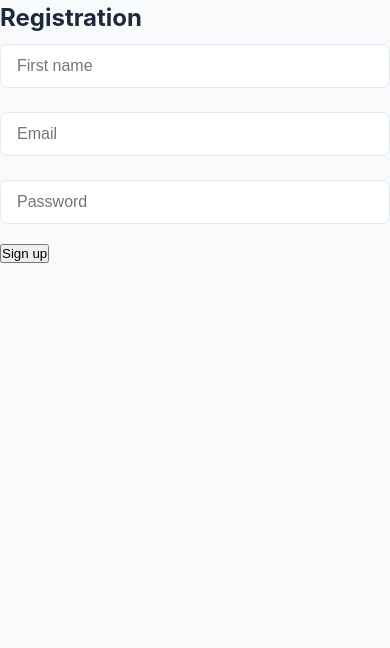
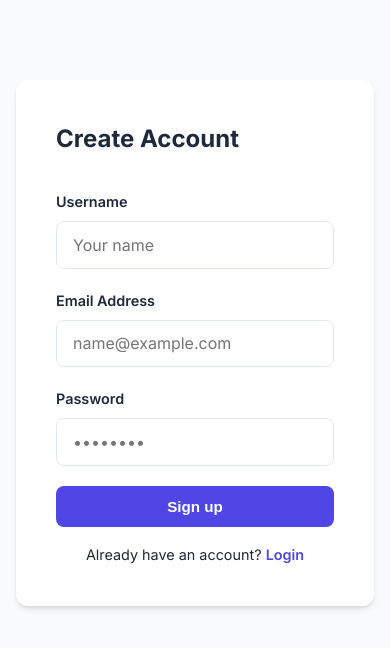
Before and after one commit to Zilvis92/flashcardsApp, a React (Vite) app in the folder frontend/: page /register in a window 390 px wide. Shown: the top 648 px of the page. Built offline with nearby package versions, Linux system fonts and the light colour scheme; no server answers.

Commit message:
style: Refactor global styles, update component layouts, and enhance responsiveness with new CSS utilities.

```diff
--- a/frontend/src/api/client.js
+++ b/frontend/src/api/client.js
@@ -6,9 +6,9 @@ const API = axios.create({
 
 // automaticly add JWT token to every call, if it is
 API.interceptors.request.use((config) => {
-    const user = JSON.parse(localStorage.getItem('userInfo'));
-    if (user && user.token) {
-        config.headers.Authorization = `Bearer ${user.token}`;
+    const token = localStorage.getItem('token');
+    if (token) {
+        config.headers.Authorization = `Bearer ${token}`;
     }
     return config;
 });
--- a/frontend/src/components/Login.jsx
+++ b/frontend/src/components/Login.jsx
@@ -1,6 +1,6 @@
 import React, { useState, useContext } from 'react';
 import { AuthContext } from '../context/AuthContext';
-import { useNavigate } from 'react-router-dom';
+import { useNavigate, Link } from 'react-router-dom';
 
 const Login = () => {
   const [formData, setFormData] = useState({ username: '', email: '', password: '' });
@@ -19,12 +19,35 @@ const Login = () => {
   };
 
   return (
-    <form onSubmit={handleSubmit}>
-      <h2>Log in</h2>
-      <input type="email" placeholder="Email" onChange={(e) => setFormData({...formData, email: e.target.value})} required />
-      <input type="password" placeholder="Password" onChange={(e) => setFormData({...formData, password: e.target.value})} required />
-      <button type="submit">Sign in</button>
-    </form>
+    <div className="auth-wrapper">
+      <div className="form-card auth-card">
+        <form onSubmit={handleSubmit}>
+          <h2 className="mb-2">Log in</h2>
+          <div className="input-group">
+            <label className="input-label">Email Address</label>
+            <input
+              type="email"
+              placeholder="name@example.com"
+              onChange={(e) => setFormData({...formData, email: e.target.value})}
+              required
+            />
+          </div>
+          <div className="input-group">
+            <label className="input-label">Password</label>
+            <input
+              type="password"
+              placeholder="••••••••"
+              onChange={(e) => setFormData({...formData, password: e.target.value})}
+              required
+            />
+          </div>
+          <button type="submit" className="btn btn-primary btn-full">Sign in</button>
+          <p className="mt-1" style={{ textAlign: 'center', fontSize: '0.9rem' }}>
+            Don't have an account? <Link to="/register" className="text-link">Register</Link>
+          </p>
+        </form>
+      </div>
+    </div>
   );
 };
 
--- a/frontend/src/components/Register.jsx
+++ b/frontend/src/components/Register.jsx
@@ -1,6 +1,6 @@
 import React, { useState, useContext } from 'react';
 import { AuthContext } from '../context/AuthContext';
-import { useNavigate } from 'react-router-dom';
+import { useNavigate, Link } from 'react-router-dom';
 
 const Register = () => {
   const [formData, setFormData] = useState({ username: '', email: '', password: '' });
@@ -19,13 +19,44 @@ const Register = () => {
   };
 
   return (
-    <form onSubmit={handleSubmit}>
-      <h2>Registration</h2>
-      <input type="text" placeholder="First name" onChange={(e) => setFormData({...formData, username: e.target.value})} required />
-      <input type="email" placeholder="Email" onChange={(e) => setFormData({...formData, email: e.target.value})} required />
-      <input type="password" placeholder="Password" onChange={(e) => setFormData({...formData, password: e.target.value})} required />
-      <button type="submit">Sign up</button>
-    </form>
+    <div className="auth-wrapper">
+      <div className="form-card auth-card">
+        <form onSubmit={handleSubmit}>
+          <h2 className="mb-2">Create Account</h2>
+          <div className="input-group">
+            <label className="input-label">Username</label>
+            <input
+              type="text"
+              placeholder="Your name"
+              onChange={(e) => setFormData({...formData, username: e.target.value})}
+              required
+            />
+          </div>
+          <div className="input-group">
+            <label className="input-label">Email Address</label>
+            <input
+              type="email"
+              placeholder="name@example.com"
+              onChange={(e) => setFormData({...formData, email: e.target.value})}
+              required
+            />
+          </div>
+          <div className="input-group">
+            <label className="input-label">Password</label>
+            <input
+              type="password"
+              placeholder="••••••••"
+              onChange={(e) => setFormData({...formData, password: e.target.value})}
+              required
+            />
+          </div>
+          <button type="submit" className="btn btn-primary btn-full">Sign up</button>
+          <p className="mt-1" style={{ textAlign: 'center', fontSize: '0.9rem' }}>
+            Already have an account? <Link to="/login" className="text-link">Login</Link>
+          </p>
+        </form>
+      </div>
+    </div>
   );
 };
 
--- a/frontend/src/context/AuthContext.jsx
+++ b/frontend/src/context/AuthContext.jsx
@@ -21,8 +21,16 @@ export const AuthProvider = ({ children }) => {
     setUser({ token: res.data.token });
   };
 
-  const register = async (username, email, password) => {
-    await api.post('/users/register', { username, email, password });
+ const register = async (username, email, password) => {
+    try {
+      const res = await api.post('/users/register', { username, email, password });
+      localStorage.setItem('token', res.data.token);
+      setUser(res.data);
+      console.log('Response status:', res.status);
+    } catch (err) {
+      console.error("Register error:", err.response?.data || err.message);
+      throw err;
+    }
   };
 
   const logout = () => {
--- a/frontend/src/index.css
+++ b/frontend/src/index.css
@@ -1,3 +1,5 @@
+@import url('https://fonts.googleapis.com/css2?family=Inter:wght@400;600;700;800&display=swap');
+
 :root {
   --primary: #4f46e5;
   --primary-hover: #4338ca;
@@ -6,28 +8,23 @@
   --text-main: #1e293b;
   --text-muted: #64748b;
   --danger: #ef4444;
-  --success: #22c55e;
+  --danger-hover: #dc2626;
   --radius: 12px;
   --shadow: 0 4px 6px -1px rgb(0 0 0 / 0.1), 0 2px 4px -2px rgb(0 0 0 / 0.1);
-  --transition: all 0.3s ease;
+  --transition: all 0.2s cubic-bezier(0.4, 0, 0.2, 1);
 }
 
-* {
-  box-sizing: border-box;
-  margin: 0;
-  padding: 0;
+* { box-sizing: border-box; margin: 0; padding: 0; }
+
+body {
+  font-family: 'Inter', sans-serif;
+  background-color: var(--bg);
+  color: var(--text-main);
+  line-height: 1.6;
 }
 
-body {
-  font-family: 'Inter', system-ui, -apple-system, sans-serif;
-  background-color: var(--bg);
-  color: var(--text-main);
-  line-height: 1.5;
-}
-
-/* Bendriniai konteineriai */
 .container {
-  max-width: 1000px;
+  max-width: 1100px;
   margin: 0 auto;
   padding: 2rem;
 }
@@ -42,7 +39,7 @@ body {
   box-shadow: var(--shadow);
   position: sticky;
   top: 0;
-  z-index: 100;
+  z-index: 1000;
 }
 
 .nav-logo {
@@ -50,16 +47,22 @@ body {
   font-weight: 800;
   color: var(--primary);
   text-decoration: none;
+  display: flex;
+  align-items: center;
+  gap: 0.5rem;
 }
 
-/* Kortelės (Decks) */
+.nav-links { display: flex; gap: 1rem; align-items: center; }
+
+/* Grid Sistema */
 .grid {
   display: grid;
-  grid-template-columns: repeat(auto-fill, minmax(280px, 1fr));
+  grid-template-columns: repeat(auto-fill, minmax(300px, 1fr));
   gap: 1.5rem;
   margin-top: 2rem;
 }
 
+/* Kortelės */
 .card {
   background: var(--card-bg);
   padding: 1.5rem;
@@ -67,63 +70,151 @@ body {
   box-shadow: var(--shadow);
   transition: var(--transition);
   border: 1px solid #e2e8f0;
+  display: flex;
+  flex-direction: column;
+  justify-content: space-between;
 }
 
 .card:hover {
-  transform: translateY(-5px);
+  transform: translateY(-4px);
   box-shadow: 0 10px 15px -3px rgb(0 0 0 / 0.1);
 }
 
-/* Formos */
-.form-group {
+.card-title { font-size: 1.25rem; font-weight: 700; color: var(--text-main); margin-bottom: 0.5rem; }
+.card-text { color: var(--text-muted); font-size: 0.95rem; margin-bottom: 1.5rem; }
+
+/* Formos ir Input */
+.form-card {
   background: var(--card-bg);
-  padding: 2rem;
+  padding: 2.5rem;
   border-radius: var(--radius);
   box-shadow: var(--shadow);
+  width: 100%;
   margin-bottom: 2rem;
 }
 
+.auth-wrapper {
+  min-height: 85vh;
+  display: flex;
+  align-items: center;
+  justify-content: center;
+  padding: 1rem;
+}
+
+.input-group { margin-bottom: 1.25rem; }
+.input-label { display: block; font-weight: 600; margin-bottom: 0.5rem; font-size: 0.9rem; }
+
 input, textarea {
   width: 100%;
-  padding: 0.75rem 1rem;
-  margin: 0.5rem 0 1rem;
-  border: 1px solid #e2e8f0;
+  padding: 0.8rem 1rem;
+  border: 1.5px solid #e2e8f0;
   border-radius: 8px;
   font-size: 1rem;
+  font-family: inherit;
+  transition: var(--transition);
 }
 
-input:focus {
+input:focus, textarea:focus {
   outline: none;
   border-color: var(--primary);
-  ring: 2px var(--primary);
+  box-shadow: 0 0 0 3px rgba(79, 70, 229, 0.1);
 }
 
 /* Mygtukai */
 .btn {
+  display: inline-flex;
+  align-items: center;
+  justify-content: center;
   padding: 0.75rem 1.5rem;
   border-radius: 8px;
   border: none;
   font-weight: 600;
+  font-size: 0.95rem;
   cursor: pointer;
   transition: var(--transition);
+  text-decoration: none;
+  gap: 0.5rem;
 }
 
 .btn-primary {
-  background-color: var(--primary);
+  background: var(--primary);
   color: white;
 }
 
-.btn-primary:hover {
-  background-color: var(--primary-hover);
-}
+.btn-primary:hover { background: var(--primary-hover); }
 
 .btn-outline {
   background: transparent;
-  border: 1px solid var(--danger);
+  border: 1.5px solid #e2e8f0;
+  color: var(--text-main);
+}
+
+.btn-outline:hover { background: #f1f5f9; border-color: #cbd5e1; }
+
+.btn-danger {
+  background: transparent;
+  border: 1.5px solid var(--danger);
   color: var(--danger);
 }
 
-.btn-outline:hover {
-  background: var(--danger);
-  color: white;
+.btn-danger:hover { background: var(--danger); color: white; }
+
+.btn-full { width: 100%; }
+
+/* Pagalbinės klasės */
+.text-link { color: var(--primary); text-decoration: none; font-weight: 600; }
+.text-link:hover { text-decoration: underline; }
+.mb-2 { margin-bottom: 2rem; }
+
+/* Išvalome inline stilius per klases */
+.mt-1 { margin-top: 1rem; }
+.mt-0 { margin-top: 0; }
+
+/* Speciali klasė kortelių pridėjimo formos tinkleliui */
+.card-form-grid {
+  display: grid;
+  grid-template-columns: 1fr 1fr auto;
+  gap: 1rem;
+  align-items: end;
+  margin-top: 0;
 }
+
+/* Prisijungimo/Registracijos formos dydis */
+.auth-card {
+  max-width: 400px;
+  width: 100%;
+}
+
+/* Responsyvumas mažesniems ekranams */
+@media (max-width: 768px) {
+  .card-form-grid {
+    grid-template-columns: 1fr;
+  }
+}
+
+/* Papildomos pagalbinės klasės švariai struktūrai */
+.mt-1 { margin-top: 1rem; }
+.text-center { text-align: center; }
+.fs-sm { font-size: 0.9rem; }
+
+/* Specialus tinklelis kortelių pridėjimo formai */
+.card-form-grid {
+  display: grid;
+  grid-template-columns: 1fr 1fr auto;
+  gap: 1rem;
+  align-items: flex-end;
+  margin-top: 0;
+}
+
+/* Užtikriname, kad DeckDetails viršutinė dalis turėtų tarpą */
+.deck-header {
+  margin-top: 1rem;
+  margin-bottom: 2rem;
+}
+
+/* Responsyvumas - mobiliuose įrenginiuose forma susistums į stulpelį */
+@media (max-width: 768px) {
+  .card-form-grid {
+    grid-template-columns: 1fr;
+  }
+}
```
Also changed, not shown: frontend/src/components/CardForm.jsx (+16 -18 lines), frontend/src/components/DeckForm.jsx (+8 -5 lines), frontend/src/components/Navbar.jsx (+6 -10 lines), frontend/src/pages/DeckDetails.jsx (+24 -17 lines), frontend/src/pages/Decks.jsx (+20 -17 lines), 2 other files (tests, documents, lock files or other folders).
